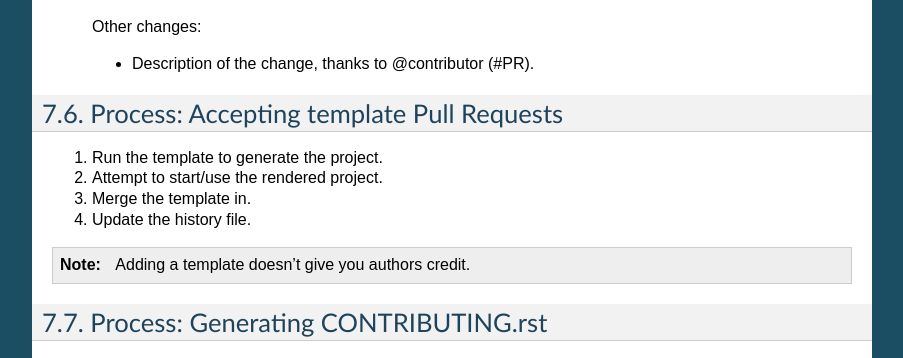
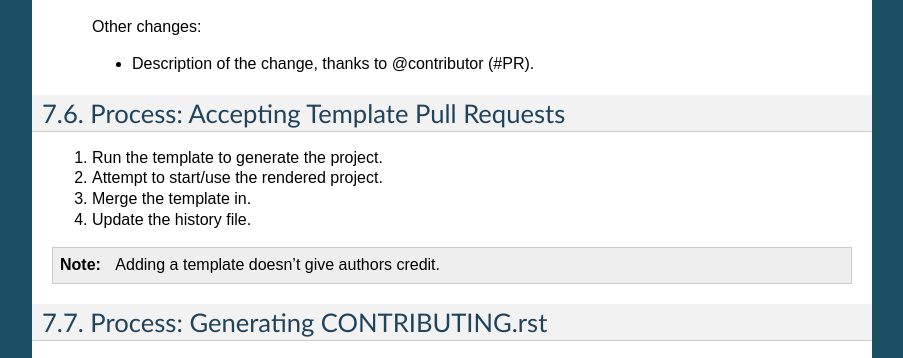
Before and after one commit to c-allen-tech/cookie, a Sphinx documentation site: the page built from docs/core_committer_guide.rst, in a window 1280 px wide and 900 px high, scrolled down 2641 px. Shown: the part 162-520 px from the top of the window, without its empty margins (198-1101 px from the left). Built offline with Sphinx 7.4.7, drawn with Linux system fonts in a browser that asks for light colours; formulas are drawn with MathJax 3; the version number is read from the project's files by our own code; some of the changed text lies outside the part shown.

Commit message:
Change grammar of note as it should not address the core-comitter

```diff
--- a/docs/core_committer_guide.rst
+++ b/docs/core_committer_guide.rst
@@ -153,7 +153,7 @@ When you're processing the first change after a release, create boilerplate foll
 
     .. _`@contributor`: https://github.com/contributor
 
-Process: Accepting template Pull Requests
+Process: Accepting Template Pull Requests
 -----------------------------------------
 
 #. Run the template to generate the project.
@@ -161,7 +161,7 @@ Process: Accepting template Pull Requests
 #. Merge the template in.
 #. Update the history file.
 
-.. note:: Adding a template doesn't give you authors credit.
+.. note:: Adding a template doesn't give authors credit.
 
 
 Process: Generating CONTRIBUTING.rst
```
